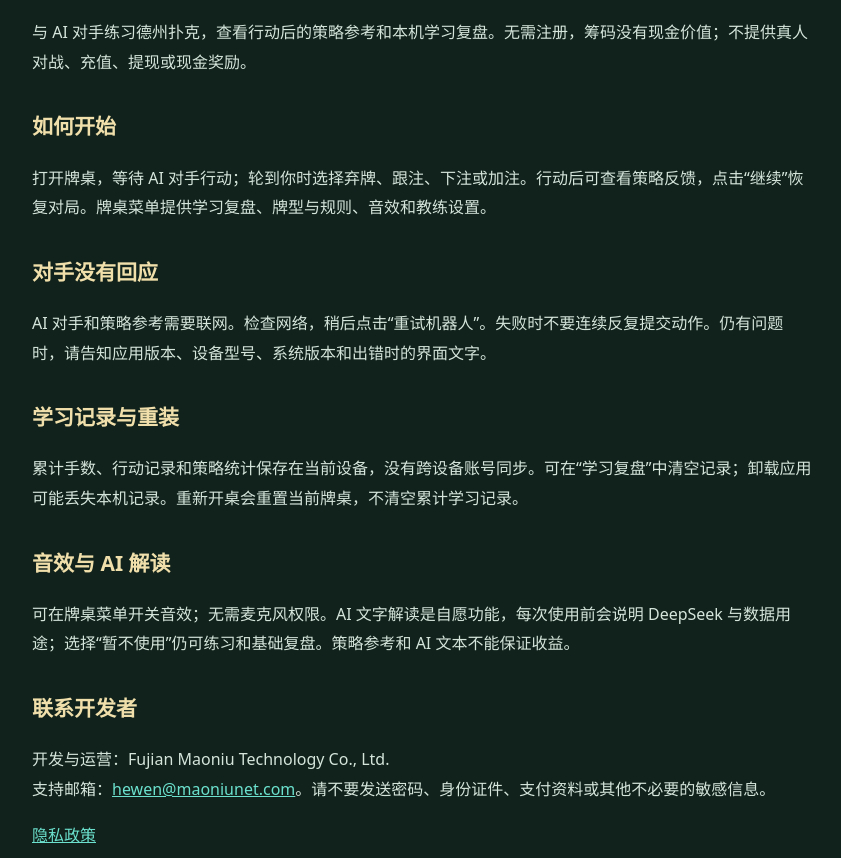
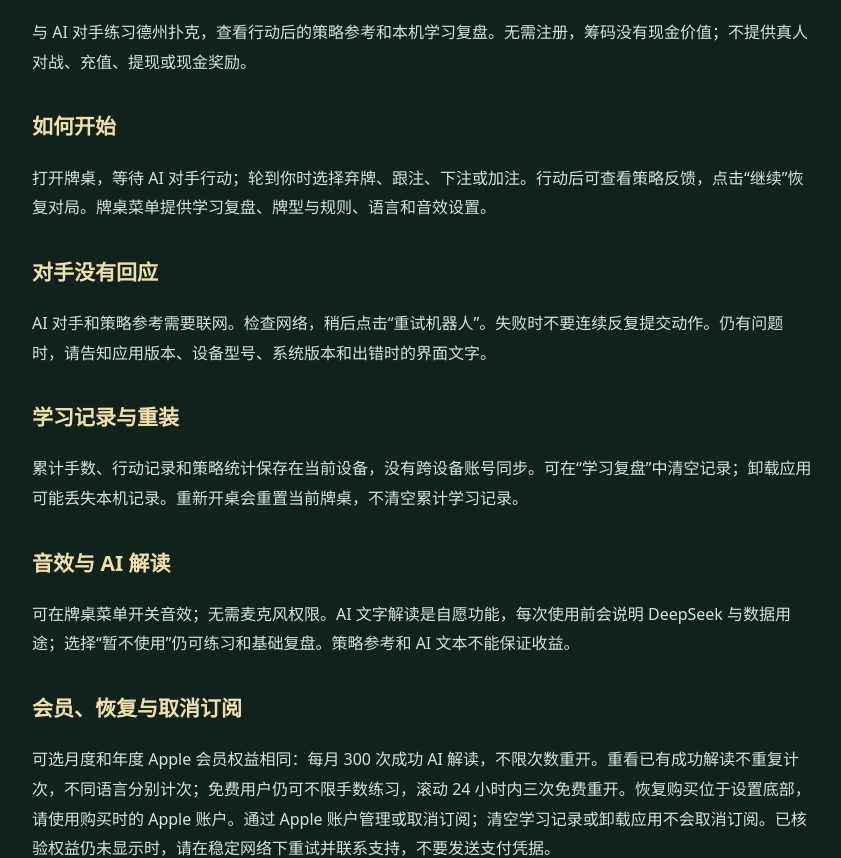
Before and after one commit to heweng001/aipoker-policies, a plain HTML site: page support.html in a window 1280 px wide. Shown: the part 116-974 px from the top of the page, without its empty margins (218-1059 px from the left). Drawn offline with Linux system fonts and the light colour scheme.

Commit message:
Document membership restoration and cancellation in Chinese support

```diff
--- a/support.html
+++ b/support.html
@@ -1,9 +1,9 @@
 <!doctype html>
 <html lang="zh-CN"><head><meta charset="utf-8"><meta name="viewport" content="width=device-width,initial-scale=1"><title>技术支持 · 德扑 GTO 陪练</title><style>html{color-scheme:dark}body{margin:0;background:#10221b;color:#d5e5dc;font:16px/1.85 system-ui,sans-serif}main{max-width:780px;margin:auto;padding:32px 22px 64px}h1,h2{color:#f0dfaa}h2{font-size:21px;margin-top:30px}a{color:#6ce1ce}</style></head><body><main>
 <h1>德扑 GTO 陪练 · 技术支持</h1><p>与 AI 对手练习德州扑克，查看行动后的策略参考和本机学习复盘。无需注册，筹码没有现金价值；不提供真人对战、充值、提现或现金奖励。</p>
-<h2>如何开始</h2><p>打开牌桌，等待 AI 对手行动；轮到你时选择弃牌、跟注、下注或加注。行动后可查看策略反馈，点击“继续”恢复对局。牌桌菜单提供学习复盘、牌型与规则、音效和教练设置。</p>
+<h2>如何开始</h2><p>打开牌桌，等待 AI 对手行动；轮到你时选择弃牌、跟注、下注或加注。行动后可查看策略反馈，点击“继续”恢复对局。牌桌菜单提供学习复盘、牌型与规则、语言和音效设置。</p>
 <h2>对手没有回应</h2><p>AI 对手和策略参考需要联网。检查网络，稍后点击“重试机器人”。失败时不要连续反复提交动作。仍有问题时，请告知应用版本、设备型号、系统版本和出错时的界面文字。</p>
 <h2>学习记录与重装</h2><p>累计手数、行动记录和策略统计保存在当前设备，没有跨设备账号同步。可在“学习复盘”中清空记录；卸载应用可能丢失本机记录。重新开桌会重置当前牌桌，不清空累计学习记录。</p>
 <h2>音效与 AI 解读</h2><p>可在牌桌菜单开关音效；无需麦克风权限。AI 文字解读是自愿功能，每次使用前会说明 DeepSeek 与数据用途；选择“暂不使用”仍可练习和基础复盘。策略参考和 AI 文本不能保证收益。</p>
-<h2>联系开发者</h2><p>开发与运营：Fujian Maoniu Technology Co., Ltd.<br>支持邮箱：<a href="mailto:hewen@maoniunet.com">hewen@maoniunet.com</a>。请不要发送密码、身份证件、支付资料或其他不必要的敏感信息。</p><p><a href="privacy.html">隐私政策</a></p>
+<h2>会员、恢复与取消订阅</h2><p>可选月度和年度 Apple 会员权益相同：每月 300 次成功 AI 解读，不限次数重开。重看已有成功解读不重复计次，不同语言分别计次；免费用户仍可不限手数练习，滚动 24 小时内三次免费重开。恢复购买位于设置底部，请使用购买时的 Apple 账户。通过 Apple 账户管理或取消订阅；清空学习记录或卸载应用不会取消订阅。已核验权益仍未显示时，请在稳定网络下重试并联系支持，不要发送支付凭据。</p><h2>联系开发者</h2><p>开发与运营：Fujian Maoniu Technology Co., Ltd.<br>支持邮箱：<a href="mailto:hewen@maoniunet.com">hewen@maoniunet.com</a>。请不要发送密码、身份证件、支付资料或其他不必要的敏感信息。</p><p><a href="privacy.html">隐私政策</a></p>
 <p><a href="support-en.html">English support</a></p></main></body></html>
```
